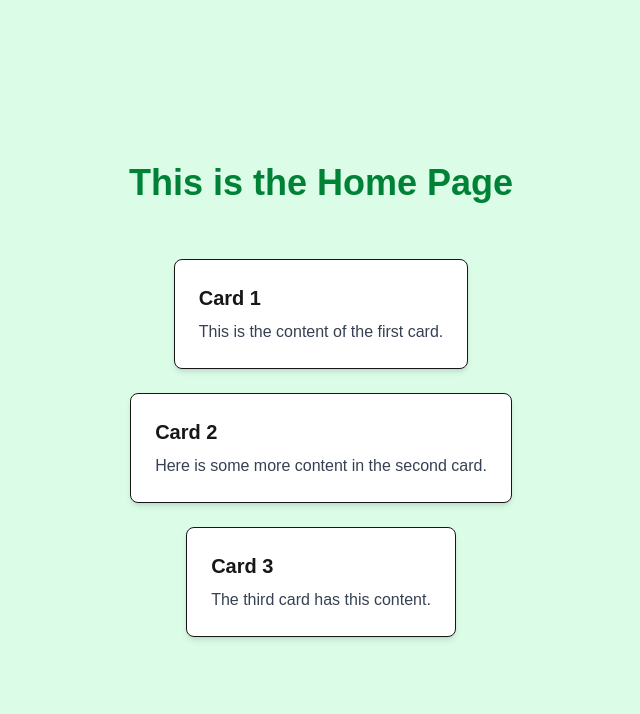
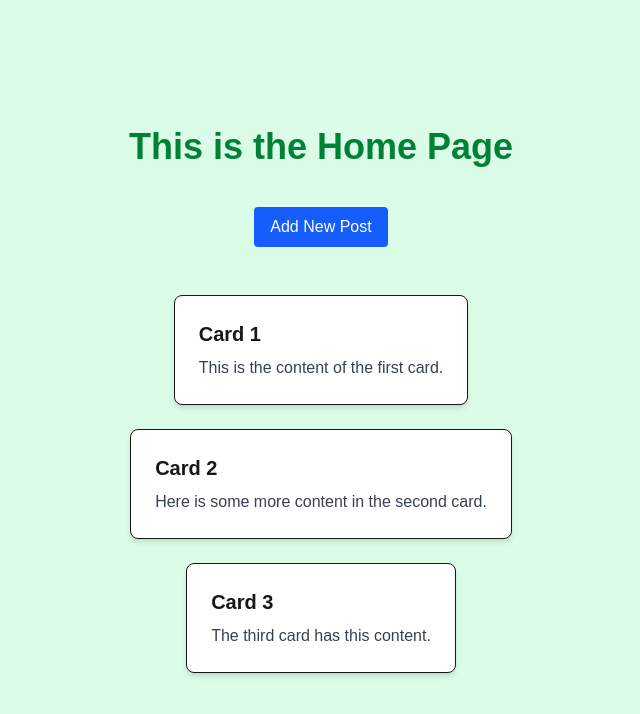
Before and after one commit to Brianryanphiri/alx-project-0x02-setup, a Next.js app in the folder alx-project-0x02/: page /home in a window 1280 px wide. Shown: the top 714 px of the page, without its empty margins (319-959 px from the left). Built offline with nearby package versions, Linux system fonts and the light colour scheme.

Commit message:
Add PostModal component with user input form and dynamic card rendering

```diff
--- /dev/null
+++ b/alx-project-0x02/components/common/PostModal.tsx
@@ -0,0 +1,57 @@
+import React, { useState } from 'react';
+
+interface PostModalProps {
+  isOpen: boolean;
+  onClose: () => void;
+  onSubmit: (data: { title: string; content: string }) => void;
+}
+
+const PostModal: React.FC<PostModalProps> = ({ isOpen, onClose, onSubmit }) => {
+  const [title, setTitle] = useState('');
+  const [content, setContent] = useState('');
+
+  const handleSubmit = (e: React.FormEvent) => {
+    e.preventDefault();
+    onSubmit({ title, content });
+    setTitle('');
+    setContent('');
+    onClose();
+  };
+
+  if (!isOpen) return null;
+
+  return (
+    <div className="fixed inset-0 bg-black bg-opacity-50 flex justify-center items-center z-50">
+      <div className="bg-white p-6 rounded-lg shadow-lg w-96">
+        <h2 className="text-xl font-bold mb-4">Create a New Post</h2>
+        <form onSubmit={handleSubmit} className="flex flex-col gap-4">
+          <input
+            type="text"
+            placeholder="Title"
+            className="border p-2 rounded"
+            value={title}
+            onChange={(e) => setTitle(e.target.value)}
+            required
+          />
+          <textarea
+            placeholder="Content"
+            className="border p-2 rounded"
+            value={content}
+            onChange={(e) => setContent(e.target.value)}
+            required
+          ></textarea>
+          <div className="flex justify-end gap-2">
+            <button type="button" onClick={onClose} className="px-4 py-2 bg-gray-300 rounded">
+              Cancel
+            </button>
+            <button type="submit" className="px-4 py-2 bg-blue-600 text-white rounded">
+              Submit
+            </button>
+          </div>
+        </form>
+      </div>
+    </div>
+  );
+};
+
+export default PostModal;
--- a/alx-project-0x02/pages/home.tsx
+++ b/alx-project-0x02/pages/home.tsx
@@ -1,14 +1,36 @@
 import type { NextPage } from 'next';
+import { useState } from 'react';
 import Card from '@/components/common/Card';
+import PostModal from '@/components/common/PostModal';
 
 const Home: NextPage = () => {
+  const [isModalOpen, setIsModalOpen] = useState(false);
+  const [posts, setPosts] = useState([
+    { title: 'Card 1', content: 'This is the content of the first card.' },
+    { title: 'Card 2', content: 'Here is some more content in the second card.' },
+    { title: 'Card 3', content: 'The third card has this content.' },
+  ]);
+
+  const handleAddPost = (newPost: { title: string; content: string }) => {
+    setPosts((prev) => [...prev, newPost]);
+  };
+
   return (
     <div className="flex flex-col items-center gap-6 min-h-screen justify-center bg-green-100 p-6">
-      <h1 className="text-4xl font-bold text-green-700 mb-8">This is the Home Page</h1>
+      <h1 className="text-4xl font-bold text-green-700 mb-4">This is the Home Page</h1>
 
-      <Card title="Card 1" content="This is the content of the first card." />
-      <Card title="Card 2" content="Here is some more content in the second card." />
-      <Card title="Card 3" content="The third card has this content." />
+      <button
+        onClick={() => setIsModalOpen(true)}
+        className="px-4 py-2 bg-blue-600 text-white rounded mb-6"
+      >
+        Add New Post
+      </button>
+
+      {posts.map((post, index) => (
+        <Card key={index} title={post.title} content={post.content} />
+      ))}
+
+      <PostModal isOpen={isModalOpen} onClose={() => setIsModalOpen(false)} onSubmit={handleAddPost} />
     </div>
   );
 };
```
